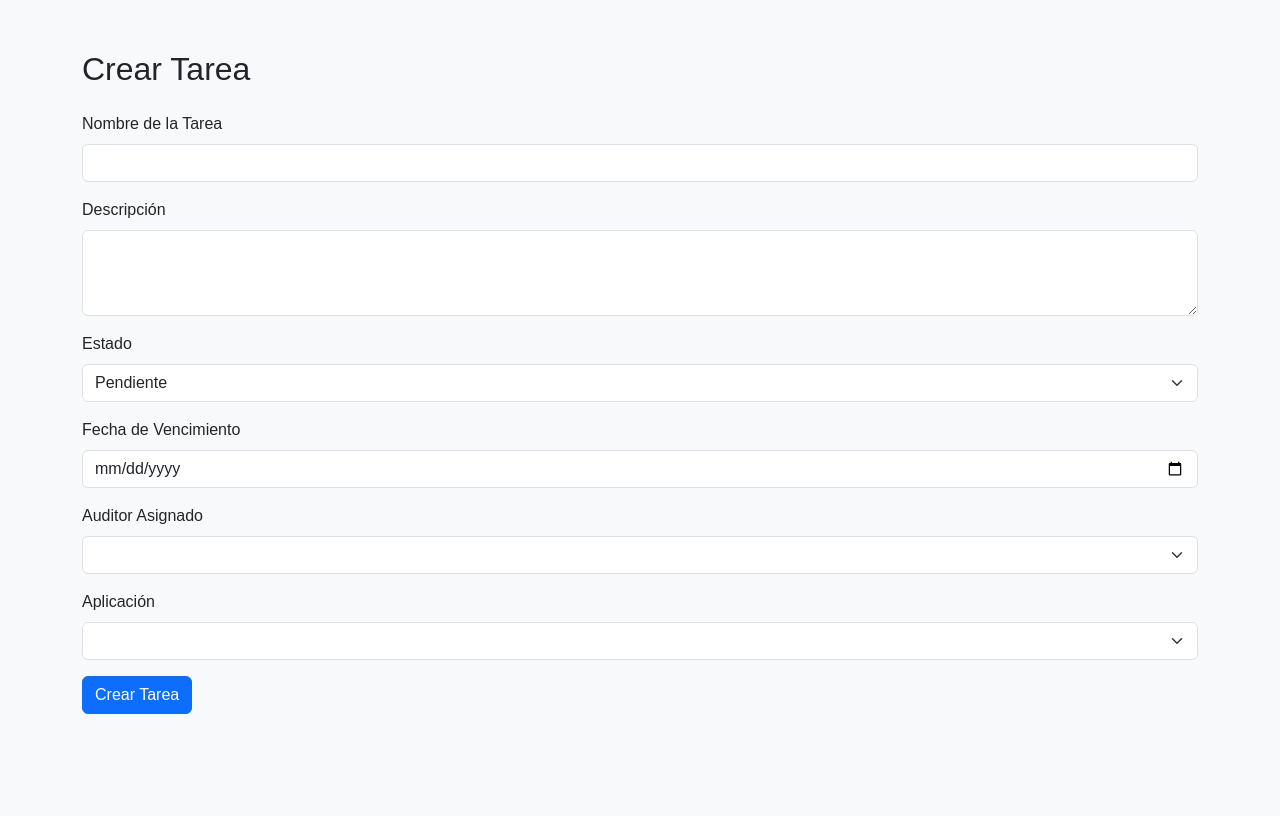
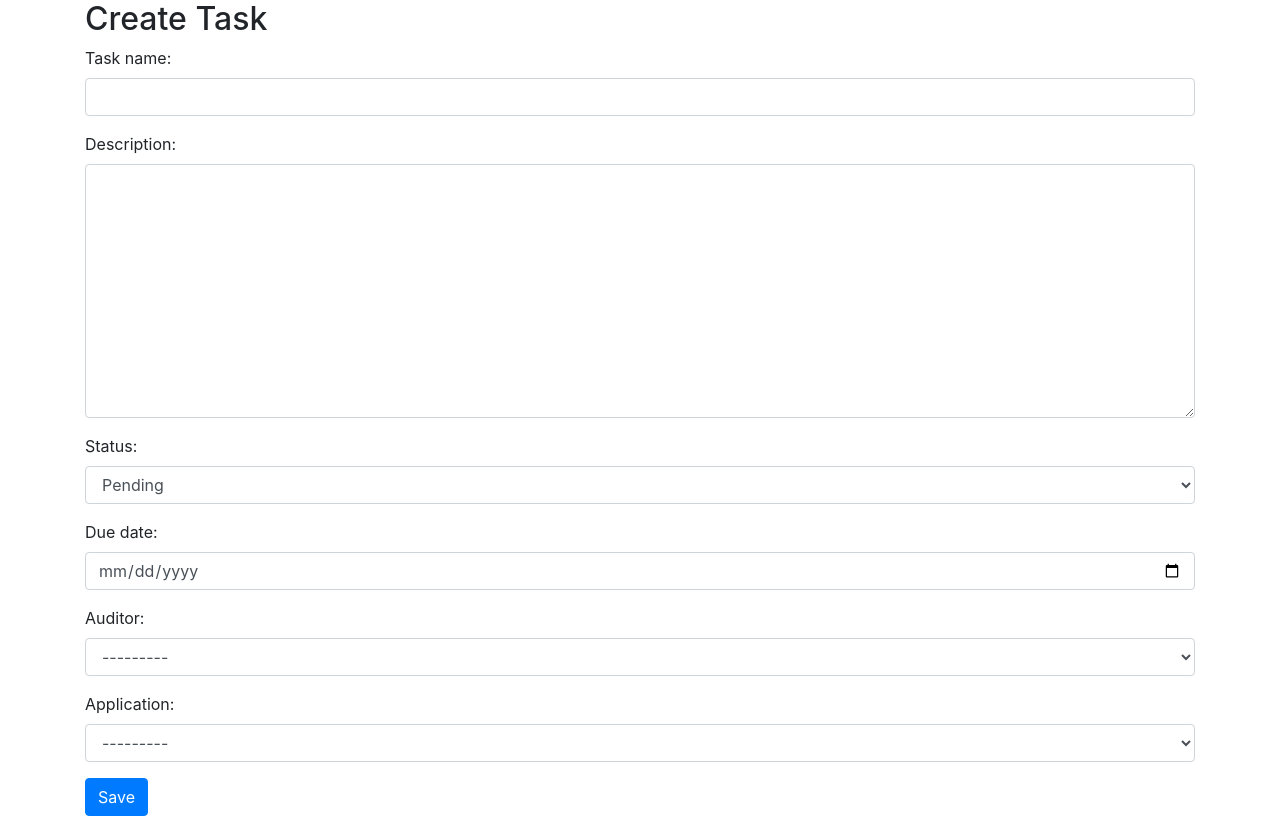
Before and after one commit to HowardGA/examen-parcial-todo-e5, a Django app: page /core/auditors/new/ in a window 1280 px wide. Before the commit the page ends 714 px from the top, so only its background shows below. Run offline with Django 5.2, Linux system fonts and the light colour scheme; tables that the repository leaves empty hold one stand-in row (values such as "Sample post"); lists and menus that the app fills with data are empty; some libraries are stand-ins or nearby versions.

Commit message:
Error
Html, views & model

```diff
--- a/core/templates/create_task.html
+++ b/core/templates/create_task.html
@@ -1,65 +1,17 @@
 <!DOCTYPE html>
-<html lang="en">
+<html>
 <head>
-    <meta charset="UTF-8">
-    <meta name="viewport" content="width=device-width, initial-scale=1.0">
-    <title>Crear Tarea</title>
-    <link href="https://cdn.jsdelivr.net/npm/bootstrap@5.3.3/dist/css/bootstrap.min.css" rel="stylesheet">
-    <style>
-        body {
-            background-color: #f8f9fa;
-            font-family: Arial, sans-serif;
-        }
-        .container {
-            margin-top: 50px;
-        }
-    </style>
+    <title>Create Task</title>
+    <link rel="stylesheet" href="https://stackpath.bootstrapcdn.com/bootstrap/4.3.1/css/bootstrap.min.css">
 </head>
 <body>
     <div class="container">
-        <h2 class="mb-4">Crear Tarea</h2>
-        <form action="{% url 'create_task' %}" method="post">
+        <h2>Create Task</h2>
+        <form method="POST">
             {% csrf_token %}
-            <div class="mb-3">
-                <label for="task_name" class="form-label">Nombre de la Tarea</label>
-                <input type="text" class="form-control" id="task_name" name="task_name" required>
-            </div>
-            <div class="mb-3">
-                <label for="description" class="form-label">Descripción</label>
-                <textarea class="form-control" id="description" name="description" rows="3"></textarea>
-            </div>
-            <div class="mb-3">
-                <label for="status" class="form-label">Estado</label>
-                <select class="form-select" id="status" name="status">
-                    <option value="pending">Pendiente</option>
-                    <option value="in_progress">En Progreso</option>
-                    <option value="completed">Completado</option>
-                </select>
-            </div>
-            <div class="mb-3">
-                <label for="due_date" class="form-label">Fecha de Vencimiento</label>
-                <input type="date" class="form-control" id="due_date" name="due_date">
-            </div>
-            <div class="mb-3">
-                <label for="auditor" class="form-label">Auditor Asignado</label>
-                <select class="form-select" id="auditor" name="auditor">
-                    {% for auditor in auditors %}
-                    <option value="{{ auditor.id_auditor }}">{{ auditor.name }}</option>
-                {% endfor %}
-                </select>
-            </div>
-            <div class="mb-3">
-                <label for="application" class="form-label">Aplicación</label>
-                <select class="form-select" id="application" name="application">
-                    {% for application in applications %}
-                    <option value="{{ application.id_application }}">{{ application.app_name }}</option>
-                {% endfor %}
-                </select>
-            </div>
-            <button type="submit" class="btn btn-primary">Crear Tarea</button>
+            {{ form.as_p }}
+            <button type="submit" class="btn btn-primary">Save</button>
         </form>
     </div>
-
-    <script src="https://cdn.jsdelivr.net/npm/bootstrap@5.3.3/dist/js/bootstrap.bundle.min.js"></script>
 </body>
 </html>
--- a/core/views.py
+++ b/core/views.py
@@ -1,4 +1,4 @@
-from django.shortcuts import render, get_object_or_404, redirect
+from django.shortcuts import render, redirect
 from django.urls import reverse_lazy
 from django.views.generic import ListView, CreateView, UpdateView, DeleteView
 from .models import Auditor, Application, Task, OperationLog
```
Also changed, not shown: core/forms.py (line endings or trailing spaces), core/migrations/0001_initial.py, core/migrations/0002_alter_task_application_alter_task_auditor.py (deleted), 1 other file.
